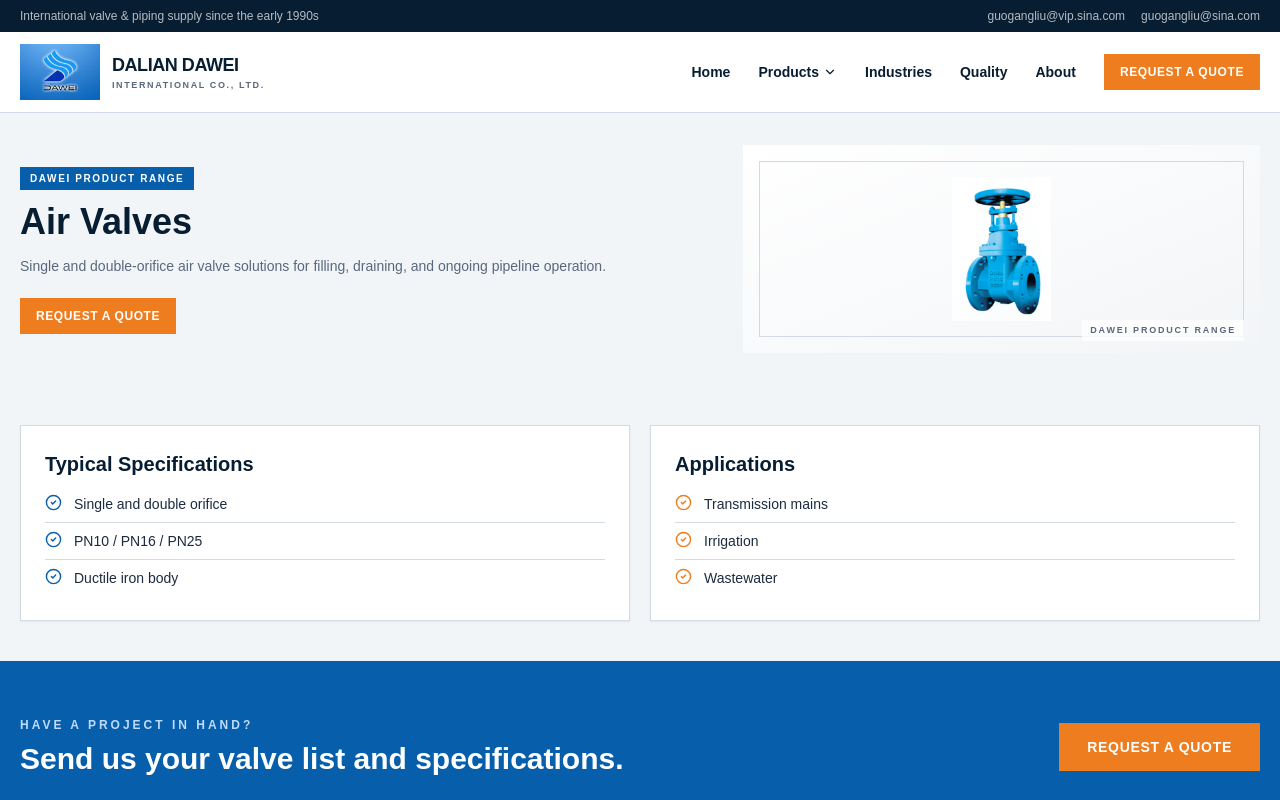
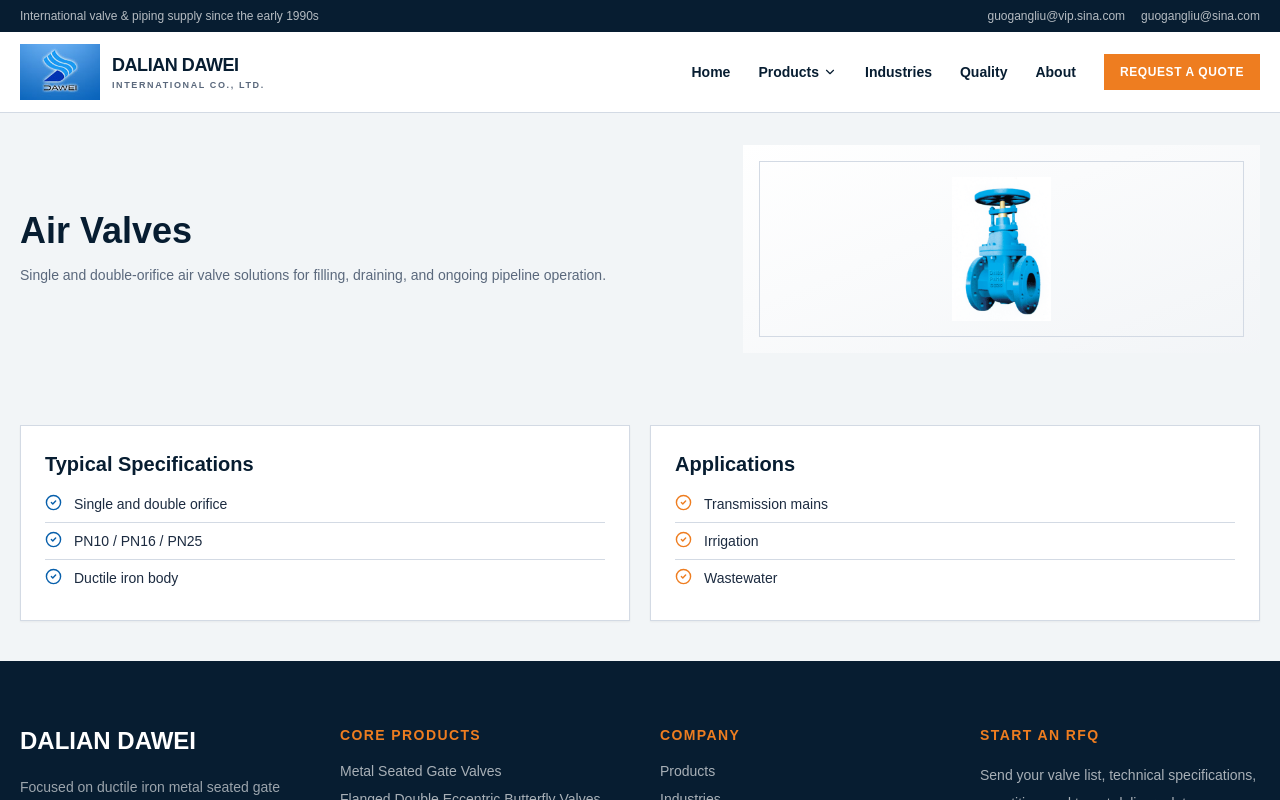
Before and after one commit to unikc/dawei, a Next.js app: page /products/air-valves in a window 1280 px wide. Shown: the top 800 px of the page. Built offline with nearby package versions, Linux system fonts and the light colour scheme.

Commit message:
Simplify product category hero

```diff
--- a/app/products/[slug]/page.tsx
+++ b/app/products/[slug]/page.tsx
@@ -3,11 +3,8 @@
 import { CheckCircle2 } from "lucide-react";
 import { products } from "@/data/site";
 import { ProductVisual } from "@/components/ProductVisual";
-import { CTA } from "@/components/CTA";
 import catalog from "@/data/legacy-catalog.json";
 import Image from "next/image";
-import { Badge } from "@/components/ui/badge";
-import { buttonVariants } from "@/components/ui/button";
 import { Card, CardContent } from "@/components/ui/card";
 export function generateStaticParams(){return products.map(p=>({slug:p.slug}))}
 
@@ -29,8 +26,8 @@
   return <>
     <section className="bg-muted px-5 py-8">
       <div className="mx-auto grid max-w-7xl gap-6 lg:grid-cols-[1.15fr_.85fr] lg:items-center">
-        <div><Badge>Dawei product range</Badge><h1 className="mt-3 text-3xl font-black text-navy md:text-4xl">{p.name}</h1><p className="mt-3 max-w-2xl text-sm leading-6 text-muted-foreground">{p.description}</p><Link href="/contact" className={buttonVariants({variant:"signal",size:"sm",className:"mt-5"})}>Request a Quote</Link></div>
-        <ProductVisual type={p.type} image={p.image} name={p.name} compact/>
+        <div><h1 className="text-3xl font-black text-navy md:text-4xl">{p.name}</h1><p className="mt-3 max-w-2xl text-sm leading-6 text-muted-foreground">{p.description}</p></div>
+        <ProductVisual type={p.type} image={p.image} name={p.name} compact label={false}/>
       </div>
     </section>
 
@@ -44,6 +41,5 @@
         <Card><CardContent className="p-5"><h2 className="text-xl font-black text-navy">Applications</h2><div className="mt-4 space-y-2">{p.applications.map(x=><p className="flex gap-3 border-b pb-2 text-sm last:border-b-0" key={x}><CheckCircle2 size={17} className="text-signal"/>{x}</p>)}</div></CardContent></Card>
       </div>
     </section>
-    <CTA/>
   </>;
 }
--- a/components/ProductVisual.tsx
+++ b/components/ProductVisual.tsx
@@ -1,12 +1,12 @@
 import { Product } from "@/data/site";
 import Image from "next/image";
 
-export function ProductVisual({ type, image, name, compact = false }: { type: Product["type"]; image: string; name: string; compact?: boolean }) {
+export function ProductVisual({ type, image, name, compact = false, label = true }: { type: Product["type"]; image: string; name: string; compact?: boolean; label?: boolean }) {
   return (
     <div className={`relative flex items-center justify-center overflow-hidden bg-gradient-to-br from-background to-muted ${compact ? "h-52" : "h-80"}`}>
       <div className="absolute inset-4 border border-border" />
       <Image src={image} alt={name} fill unoptimized className="object-contain p-8 transition duration-300 group-hover:scale-105" />
-      <span className="absolute bottom-3 right-4 bg-background/80 px-2 py-1 text-[9px] font-bold uppercase tracking-[.2em] text-muted-foreground">Dawei product range</span>
+      {label&&<span className="absolute bottom-3 right-4 bg-background/80 px-2 py-1 text-[9px] font-bold uppercase tracking-[.2em] text-muted-foreground">Dawei product range</span>}
     </div>
   );
 }
```
